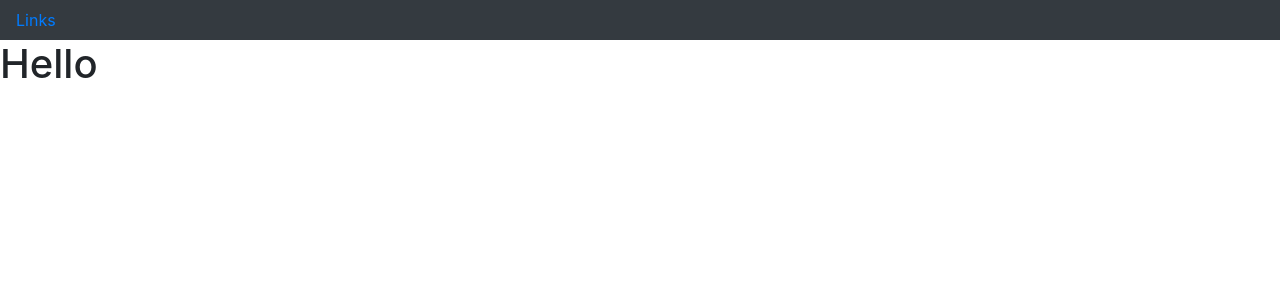
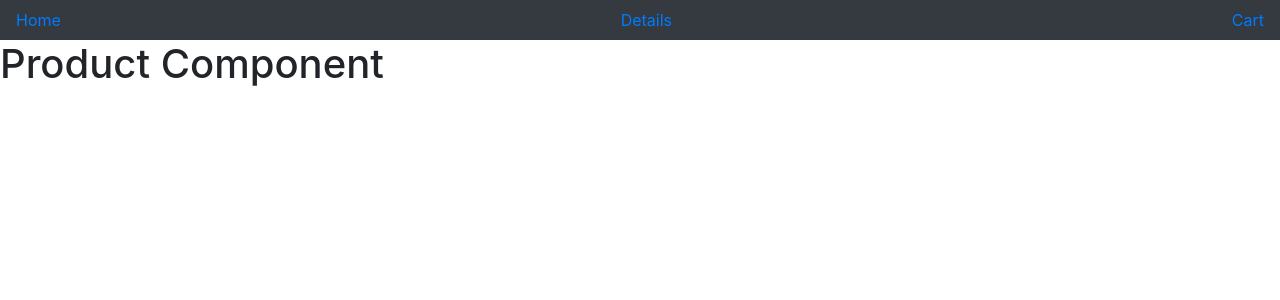
Before and after one commit to yhussin/ecommerce-react, a React (Create React App) app: page / in a window 1280 px wide. Shown: the top 300 px of the page. Built offline with nearby package versions, Linux system fonts and the light colour scheme.

Commit message:
Adds routes

```diff
--- a/package.json
+++ b/package.json
@@ -9,6 +9,7 @@
     "bootstrap": "^4.5.0",
     "react": "^16.13.1",
     "react-dom": "^16.13.1",
+    "react-router-dom": "^5.2.0",
     "react-scripts": "3.4.1"
   },
   "scripts": {
--- a/src/App.js
+++ b/src/App.js
@@ -1,14 +1,23 @@
 import React from 'react';
 import "bootstrap/dist/css/bootstrap.min.css"
+import { Route, Switch } from 'react-router-dom'
 import Navbar from './components/Navbar'
+import ProductList from './components/ProductList'
+import Details from './components/Details'
+import Default from './components/Default'
+import Cart from './components/Cart'
+
 
 function App() {
   return (
     <>
-    <Navbar />
-    <div>
-      <h1>Hello</h1>
-    </div>
+      <Navbar />
+      <Switch>
+        < Route exact path="/" component={ProductList} />
+        < Route path="/cart" component={Cart} />
+        < Route path="/details" component={Details} />
+        < Route component={Default} />
+      </Switch>
     </>
   )
 }
--- /dev/null
+++ b/src/components/Cart.js
@@ -0,0 +1,11 @@
+import React, { Component } from 'react'
+
+export default class Cart extends Component {
+    render() {
+        return (
+            <div>
+                <h1>Hello from Cart</h1>
+            </div>
+        )
+    }
+}
--- /dev/null
+++ b/src/components/Default.js
@@ -0,0 +1,11 @@
+import React, { Component } from 'react'
+
+export default class Default extends Component {
+    render() {
+        return (
+            <div>
+                <h1>Page Not Found!</h1>
+            </div>
+        )
+    }
+}
--- /dev/null
+++ b/src/components/Details.js
@@ -0,0 +1,11 @@
+import React, { Component } from 'react'
+
+export default class Details extends Component {
+    render() {
+        return (
+            <div>
+                <h1>Hello from Details</h1>
+            </div>
+        )
+    }
+}
--- a/src/components/Navbar.js
+++ b/src/components/Navbar.js
@@ -1,10 +1,13 @@
 import React, { Component } from "react";
+import { Link } from "react-router-dom";
 
 export default class Navbar extends Component {
     render() {
         return (
             <nav className="navbar bg-dark">
-                <a href="www.google.com">Links</a>
+                <Link to="/">Home</Link>
+                <Link to="/details">Details</Link>
+                <Link to="/cart">Cart</Link>
             </nav>
         )
     }
--- /dev/null
+++ b/src/components/Product.js
@@ -0,0 +1,11 @@
+import React, { Component } from 'react'
+
+export default class Product extends Component {
+    render() {
+        return (
+            <div>
+                <h1>Product Component</h1>
+            </div>
+        )
+    }
+}
--- /dev/null
+++ b/src/components/ProductList.js
@@ -0,0 +1,12 @@
+import React, { Component } from 'react'
+import Product from './Product'
+
+export default class ProductList extends Component {
+    render() {
+        return (
+            <div>
+                < Product />
+            </div>
+        )
+    }
+}
--- a/src/index.js
+++ b/src/index.js
@@ -1,11 +1,12 @@
 import React from 'react';
 import ReactDOM from 'react-dom';
+import {BrowserRouter as Router} from 'react-router-dom'
 import App from './App';
 
 
 ReactDOM.render(
-  <React.StrictMode>
+  <Router>
     <App />
-  </React.StrictMode>,
+  </Router>,
   document.getElementById('root')
 );
```
Also changed, not shown: 1 other file (tests, documents, lock files or other folders).
